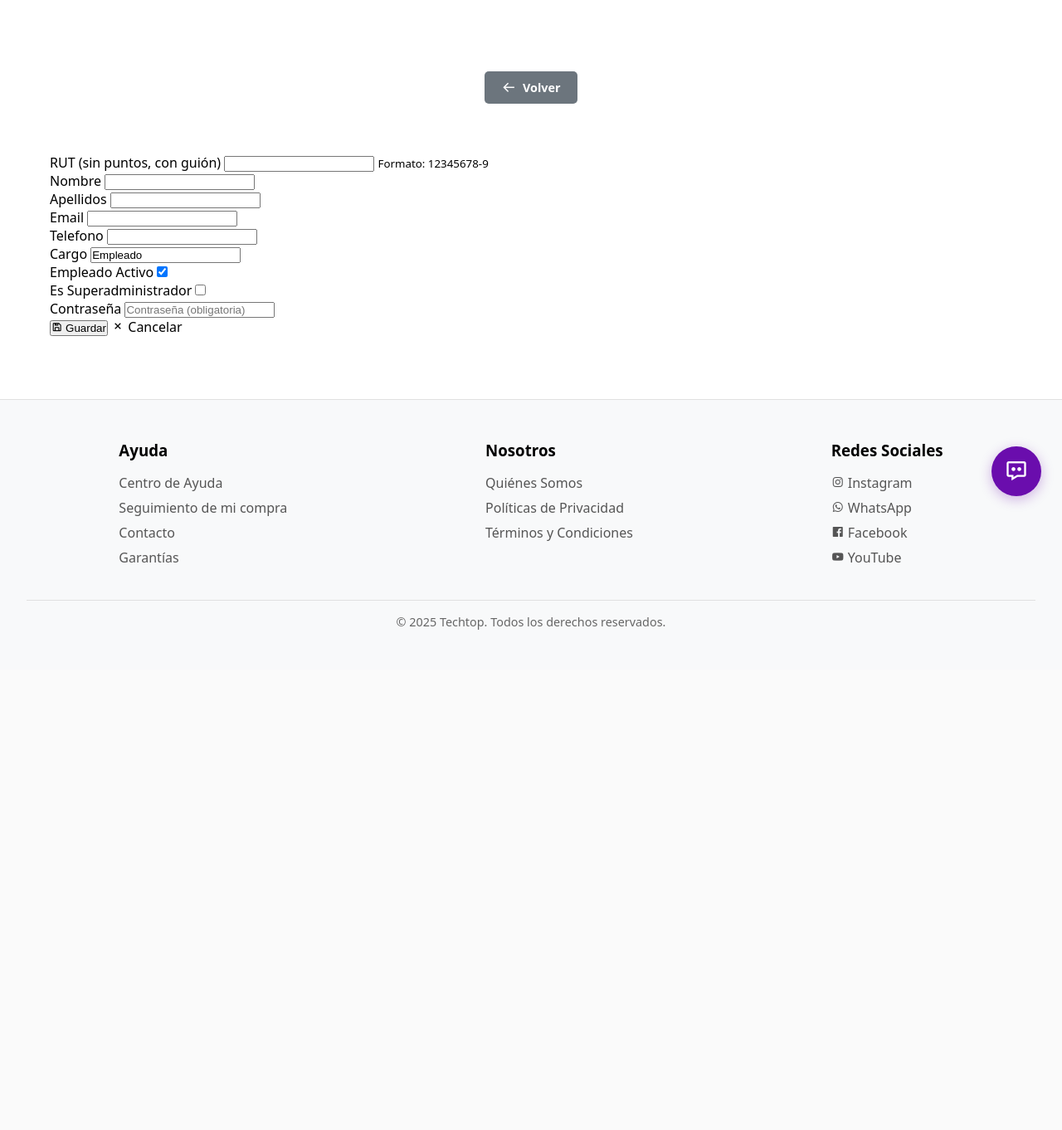
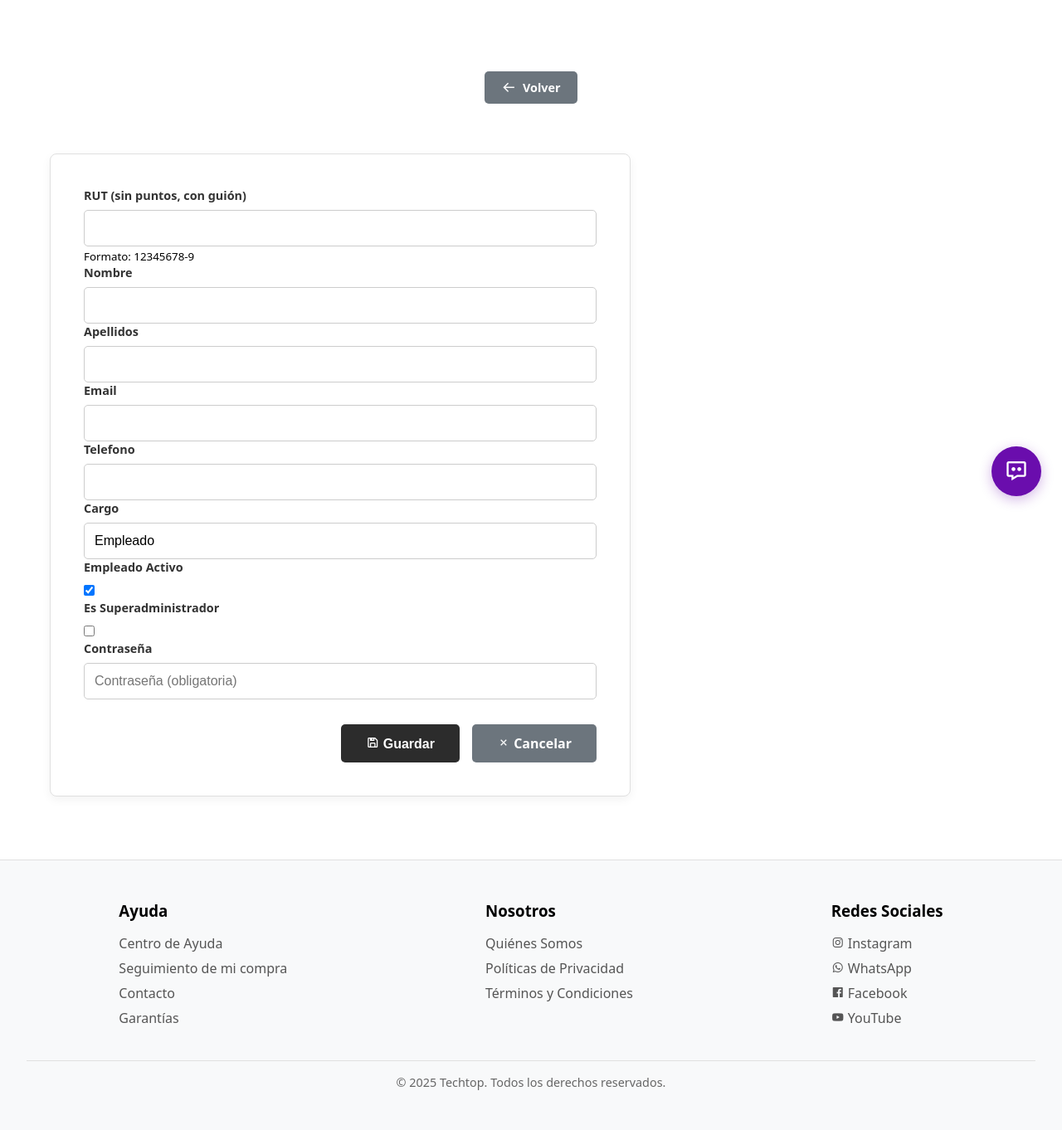
Before and after one commit to palgatox64/techtop, a Django app: template templates/gestion/crear_form.html in a window 1280 px wide. Shown: the part 177-1539 px from the top of the page at 83% size. Before the commit the page ends 936 px from the top, so only its background shows below. Run offline with Django 5.2, Linux system fonts and the light colour scheme; the template is opened without the code that fills it: values that come from a table or form of the project are taken from there, others are empty; some libraries are stand-ins or nearby versions.

Commit message:
Añadir clase CSS a la etiqueta del formulario de gestión

```diff
--- a/templates/gestion/crear_form.html
+++ b/templates/gestion/crear_form.html
@@ -84,7 +84,7 @@
     </header>
 
     <div class="form-container">
-        <form method="POST" enctype="multipart/form-data">
+        <form method="POST" enctype="multipart/form-data" class="gestion-form">
             {% csrf_token %}
 
             {% if form.errors %}
```
